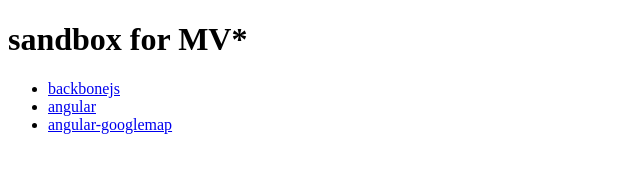
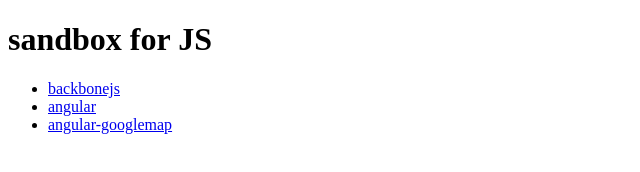
Before and after one commit to funnythingz/mv-_demo, a plain HTML site: page index.html in a window 1280 px wide. Shown: the full height of the page, 0-640 px from the left. Drawn offline with Linux system fonts and the light colour scheme.

Commit message:
Update index.html

```diff
--- a/index.html
+++ b/index.html
@@ -1,6 +1,6 @@
 <!Doctype html><html lang="ja"><head><meta charset="utf-8"></head><body>
 
-  <h1>sandbox for MV*</h1>
+  <h1>sandbox for JS</h1>
 
   <ul>
     <li><a href="http://www.funnythingz.com/sandbox-js/backbone/example/">backbonejs</a></li>
```
